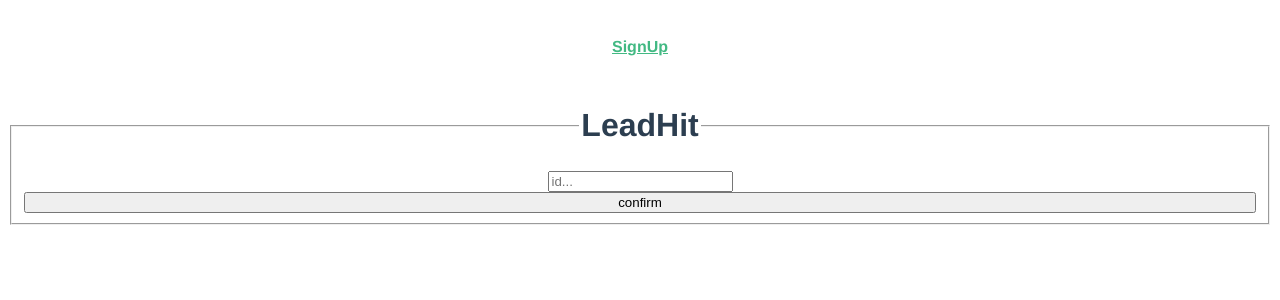
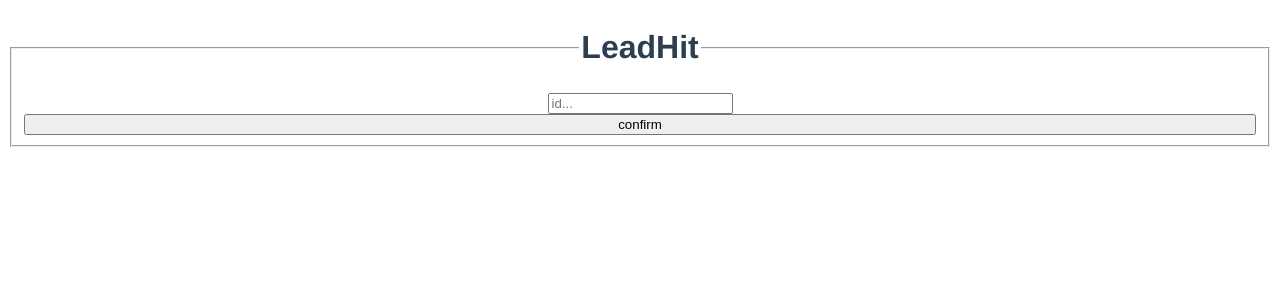
Before and after one commit to EGRrqq/analytics, a Vue app: page / in a window 1280 px wide. Shown: the top 300 px of the page. Built offline with nearby package versions, Linux system fonts and the light colour scheme.

Commit message:
feat: remove navbar

```diff
--- a/src/App.vue
+++ b/src/App.vue
@@ -1,8 +1,5 @@
 <template>
   <div id="app">
-    <nav>
-      <router-link to="/">SignUp</router-link>
-    </nav>
     <router-view />
   </div>
 </template>
@@ -15,17 +12,4 @@
   text-align: center;
   color: #2c3e50;
 }
-
-nav {
-  padding: 30px;
-
-  a {
-    font-weight: bold;
-    color: #2c3e50;
-
-    &.router-link-exact-active {
-      color: #42b983;
-    }
-  }
-}
 </style>
```
